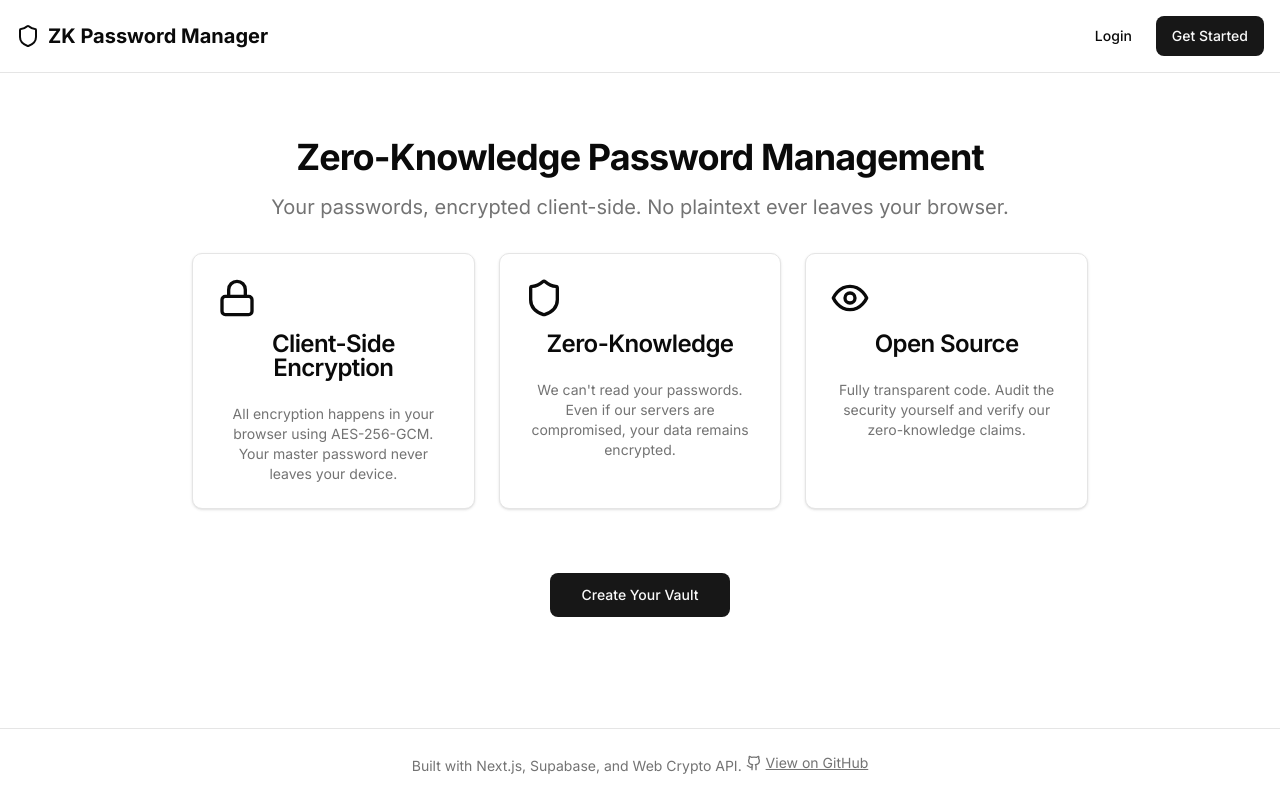
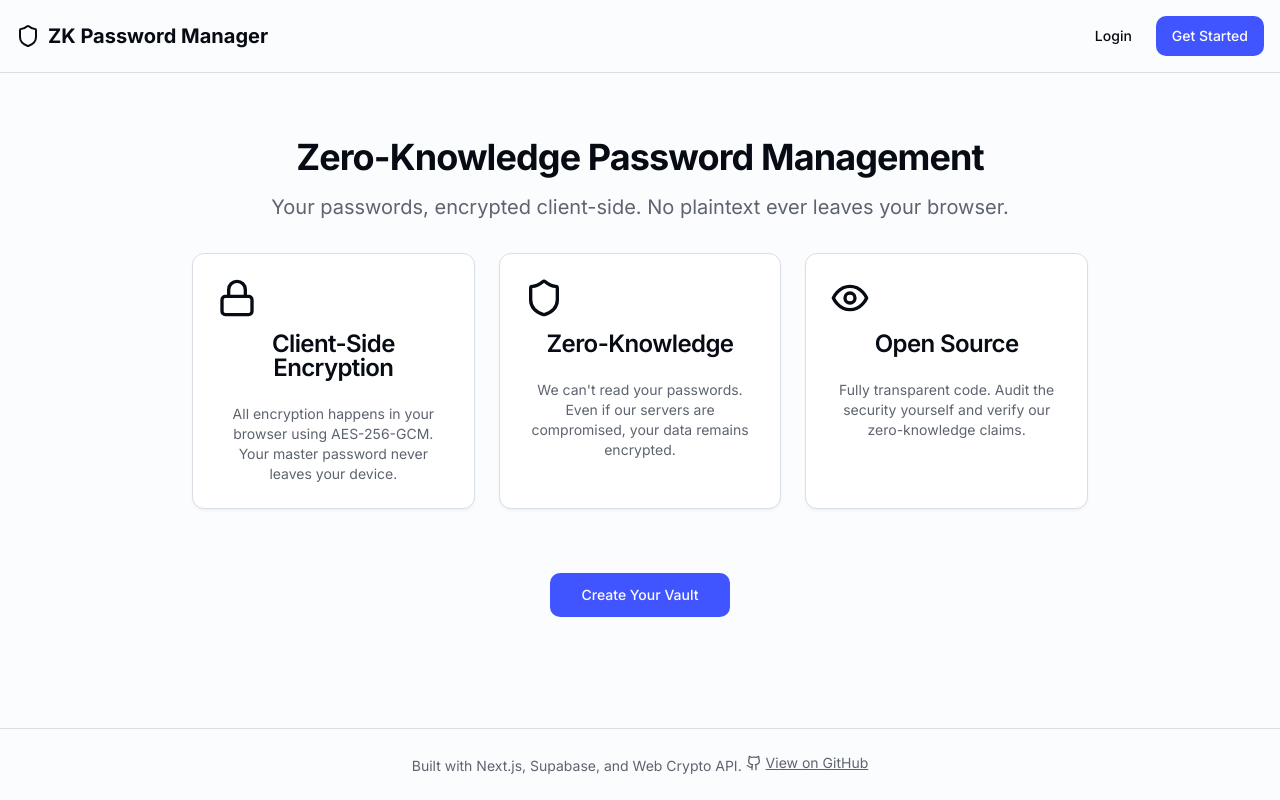
Before and after one commit to 4shil/Password-Manager, a Next.js app: page / in a window 1280 px wide. Built offline with nearby package versions, Linux system fonts and the light colour scheme.

Commit message:
2.0 start

```diff
--- a/src/styles/theme.css
+++ b/src/styles/theme.css
@@ -1,109 +1,238 @@
 /* Zero-Knowledge Password Manager Theme
- * OKLCH Color Tokens for Light and Dark Modes
+ * Premium OKLCH Color Tokens with Modern Design System
  */
 
 :root {
-  --background: oklch(1 0 0);
-  --foreground: oklch(0.145 0 0);
+  /* Core Colors - Vibrant Blue/Purple Accent */
+  --background: oklch(0.99 0.002 260);
+  --foreground: oklch(0.15 0.02 260);
   --card: oklch(1 0 0);
-  --card-foreground: oklch(0.145 0 0);
+  --card-foreground: oklch(0.15 0.02 260);
   --popover: oklch(1 0 0);
-  --popover-foreground: oklch(0.145 0 0);
-  --primary: oklch(0.205 0 0);
-  --primary-foreground: oklch(0.985 0 0);
-  --secondary: oklch(0.97 0 0);
-  --secondary-foreground: oklch(0.205 0 0);
-  --muted: oklch(0.97 0 0);
-  --muted-foreground: oklch(0.556 0 0);
-  --accent: oklch(0.97 0 0);
-  --accent-foreground: oklch(0.205 0 0);
-  --destructive: oklch(0.577 0.245 27.325);
-  --destructive-foreground: oklch(1 0 0);
-  --border: oklch(0.922 0 0);
-  --input: oklch(0.922 0 0);
-  --ring: oklch(0.708 0 0);
-  --chart-1: oklch(0.81 0.1 252);
-  --chart-2: oklch(0.62 0.19 260);
-  --chart-3: oklch(0.55 0.22 263);
-  --chart-4: oklch(0.49 0.22 264);
-  --chart-5: oklch(0.42 0.18 266);
-  --sidebar: oklch(0.985 0 0);
-  --sidebar-foreground: oklch(0.145 0 0);
-  --sidebar-primary: oklch(0.205 0 0);
-  --sidebar-primary-foreground: oklch(0.985 0 0);
-  --sidebar-accent: oklch(0.97 0 0);
-  --sidebar-accent-foreground: oklch(0.205 0 0);
-  --sidebar-border: oklch(0.922 0 0);
-  --sidebar-ring: oklch(0.708 0 0);
-  --font-sans:
-    ui-sans-serif, system-ui, -apple-system, BlinkMacSystemFont, 'Segoe UI',
-    Roboto, 'Helvetica Neue', Arial, 'Noto Sans', sans-serif,
-    'Apple Color Emoji', 'Segoe UI Emoji', 'Segoe UI Symbol', 'Noto Color Emoji';
+  --popover-foreground: oklch(0.15 0.02 260);
+
+  /* Primary - Rich Indigo */
+  --primary: oklch(0.55 0.25 270);
+  --primary-foreground: oklch(0.99 0 0);
+
+  /* Secondary - Soft Lavender */
+  --secondary: oklch(0.96 0.02 270);
+  --secondary-foreground: oklch(0.35 0.15 270);
+
+  /* Muted */
+  --muted: oklch(0.96 0.01 260);
+  --muted-foreground: oklch(0.5 0.02 260);
+
+  /* Accent - Vibrant Cyan */
+  --accent: oklch(0.75 0.15 200);
+  --accent-foreground: oklch(0.2 0.05 200);
+
+  /* Success - Emerald */
+  --success: oklch(0.7 0.2 145);
+  --success-foreground: oklch(0.99 0 0);
+
+  /* Warning - Amber */
+  --warning: oklch(0.8 0.15 80);
+  --warning-foreground: oklch(0.25 0.1 80);
+
+  /* Destructive */
+  --destructive: oklch(0.6 0.24 25);
+  --destructive-foreground: oklch(0.99 0 0);
+
+  /* Borders & Inputs */
+  --border: oklch(0.9 0.01 260);
+  --input: oklch(0.92 0.01 260);
+  --ring: oklch(0.55 0.25 270);
+
+  /* Chart Colors */
+  --chart-1: oklch(0.75 0.2 270);
+  --chart-2: oklch(0.65 0.22 200);
+  --chart-3: oklch(0.7 0.2 145);
+  --chart-4: oklch(0.75 0.15 80);
+  --chart-5: oklch(0.65 0.2 330);
+
+  /* Sidebar */
+  --sidebar: oklch(0.98 0.005 260);
+  --sidebar-foreground: oklch(0.15 0.02 260);
+  --sidebar-primary: oklch(0.55 0.25 270);
+  --sidebar-primary-foreground: oklch(0.99 0 0);
+  --sidebar-accent: oklch(0.94 0.02 270);
+  --sidebar-accent-foreground: oklch(0.35 0.15 270);
+  --sidebar-border: oklch(0.9 0.01 260);
+  --sidebar-ring: oklch(0.55 0.25 270);
+
+  /* Typography */
+  --font-sans: 'Inter', ui-sans-serif, system-ui, -apple-system, BlinkMacSystemFont, 'Segoe UI', Roboto, 'Helvetica Neue', Arial, sans-serif;
   --font-serif: ui-serif, Georgia, Cambria, 'Times New Roman', Times, serif;
-  --font-mono:
-    ui-monospace, SFMono-Regular, Menlo, Monaco, Consolas, 'Liberation Mono',
-    'Courier New', monospace;
-  --radius: 0.625rem;
-  --shadow-x: 0;
-  --shadow-y: 1px;
-  --shadow-blur: 3px;
-  --shadow-spread: 0px;
-  --shadow-opacity: 0.1;
-  --shadow-color: oklch(0 0 0);
-  --shadow-2xs: 0 1px 3px 0px hsl(0 0% 0% / 0.05);
-  --shadow-xs: 0 1px 3px 0px hsl(0 0% 0% / 0.05);
-  --shadow-sm:
-    0 1px 3px 0px hsl(0 0% 0% / 0.1), 0 1px 2px -1px hsl(0 0% 0% / 0.1);
-  --shadow: 0 1px 3px 0px hsl(0 0% 0% / 0.1), 0 1px 2px -1px hsl(0 0% 0% / 0.1);
-  --shadow-md:
-    0 1px 3px 0px hsl(0 0% 0% / 0.1), 0 2px 4px -1px hsl(0 0% 0% / 0.1);
-  --shadow-lg:
-    0 1px 3px 0px hsl(0 0% 0% / 0.1), 0 4px 6px -1px hsl(0 0% 0% / 0.1);
-  --shadow-xl:
-    0 1px 3px 0px hsl(0 0% 0% / 0.1), 0 8px 10px -1px hsl(0 0% 0% / 0.1);
-  --shadow-2xl: 0 1px 3px 0px hsl(0 0% 0% / 0.25);
+  --font-mono: 'JetBrains Mono', ui-monospace, SFMono-Regular, Menlo, Monaco, Consolas, monospace;
+
+  /* Border Radius */
+  --radius: 0.75rem;
+  --radius-lg: 1rem;
+  --radius-xl: 1.25rem;
+  --radius-2xl: 1.5rem;
+
+  /* Shadows - Premium Layered */
+  --shadow-2xs: 0 1px 2px 0 oklch(0.15 0.02 260 / 0.04);
+  --shadow-xs: 0 1px 3px 0 oklch(0.15 0.02 260 / 0.06);
+  --shadow-sm: 0 2px 4px -1px oklch(0.15 0.02 260 / 0.06), 0 1px 2px -1px oklch(0.15 0.02 260 / 0.04);
+  --shadow: 0 4px 6px -1px oklch(0.15 0.02 260 / 0.08), 0 2px 4px -2px oklch(0.15 0.02 260 / 0.04);
+  --shadow-md: 0 8px 16px -4px oklch(0.15 0.02 260 / 0.1), 0 4px 6px -2px oklch(0.15 0.02 260 / 0.05);
+  --shadow-lg: 0 16px 32px -8px oklch(0.15 0.02 260 / 0.12), 0 8px 16px -4px oklch(0.15 0.02 260 / 0.06);
+  --shadow-xl: 0 24px 48px -12px oklch(0.15 0.02 260 / 0.15), 0 12px 24px -6px oklch(0.15 0.02 260 / 0.08);
+  --shadow-2xl: 0 32px 64px -16px oklch(0.15 0.02 260 / 0.2);
+
+  /* Glow Effects */
+  --glow-primary: 0 0 20px oklch(0.55 0.25 270 / 0.3);
+  --glow-accent: 0 0 20px oklch(0.75 0.15 200 / 0.3);
+  --glow-success: 0 0 20px oklch(0.7 0.2 145 / 0.3);
+
+  /* Glassmorphism */
+  --glass-bg: oklch(1 0 0 / 0.7);
+  --glass-border: oklch(1 0 0 / 0.3);
+  --glass-blur: 16px;
+
+  /* Animation Timings */
+  --transition-fast: 150ms cubic-bezier(0.4, 0, 0.2, 1);
+  --transition-normal: 250ms cubic-bezier(0.4, 0, 0.2, 1);
+  --transition-slow: 350ms cubic-bezier(0.4, 0, 0.2, 1);
+  --spring: cubic-bezier(0.34, 1.56, 0.64, 1);
 }
 
 .dark {
-  --background: oklch(0.145 0 0);
-  --foreground: oklch(0.985 0 0);
-  --card: oklch(0.205 0 0);
-  --card-foreground: oklch(0.985 0 0);
-  --popover: oklch(0.269 0 0);
-  --popover-foreground: oklch(0.985 0 0);
-  --primary: oklch(0.922 0 0);
-  --primary-foreground: oklch(0.205 0 0);
-  --secondary: oklch(0.269 0 0);
-  --secondary-foreground: oklch(0.985 0 0);
-  --muted: oklch(0.269 0 0);
-  --muted-foreground: oklch(0.708 0 0);
-  --accent: oklch(0.371 0 0);
-  --accent-foreground: oklch(0.985 0 0);
-  --destructive: oklch(0.704 0.191 22.216);
-  --destructive-foreground: oklch(0.985 0 0);
-  --border: oklch(0.205 0 0);
-  --input: oklch(0.325 0 0);
-  --ring: oklch(0.556 0 0);
-  --chart-1: oklch(0.81 0.1 252);
-  --chart-2: oklch(0.62 0.19 260);
-  --chart-3: oklch(0.55 0.22 263);
-  --chart-4: oklch(0.49 0.22 264);
-  --chart-5: oklch(0.42 0.18 266);
-  --sidebar: oklch(0.205 0 0);
-  --sidebar-foreground: oklch(0.985 0 0);
-  --sidebar-primary: oklch(0.488 0.243 264.376);
-  --sidebar-primary-foreground: oklch(0.985 0 0);
-  --sidebar-accent: oklch(0.269 0 0);
-  --sidebar-accent-foreground: oklch(0.985 0 0);
-  --sidebar-border: oklch(0.275 0 0);
-  --sidebar-ring: oklch(0.439 0 0);
+  /* Core Colors - Rich Dark */
+  --background: oklch(0.13 0.015 270);
+  --foreground: oklch(0.95 0.01 260);
+  --card: oklch(0.18 0.02 270);
+  --card-foreground: oklch(0.95 0.01 260);
+  --popover: oklch(0.2 0.025 270);
+  --popover-foreground: oklch(0.95 0.01 260);
+
+  /* Primary - Bright Indigo */
+  --primary: oklch(0.7 0.22 270);
+  --primary-foreground: oklch(0.15 0.02 270);
+
+  /* Secondary */
+  --secondary: oklch(0.25 0.03 270);
+  --secondary-foreground: oklch(0.9 0.01 270);
+
+  /* Muted */
+  --muted: oklch(0.22 0.02 270);
+  --muted-foreground: oklch(0.65 0.02 260);
+
+  /* Accent - Cyan Glow */
+  --accent: oklch(0.75 0.18 200);
+  --accent-foreground: oklch(0.15 0.05 200);
+
+  /* Success */
+  --success: oklch(0.7 0.22 145);
+  --success-foreground: oklch(0.15 0.05 145);
+
+  /* Warning */
+  --warning: oklch(0.8 0.18 80);
+  --warning-foreground: oklch(0.2 0.08 80);
+
+  /* Destructive */
+  --destructive: oklch(0.65 0.22 25);
+  --destructive-foreground: oklch(0.95 0 0);
+
+  /* Borders & Inputs */
+  --border: oklch(0.28 0.02 270);
+  --input: oklch(0.22 0.02 270);
+  --ring: oklch(0.7 0.22 270);
+
+  /* Chart Colors */
+  --chart-1: oklch(0.7 0.22 270);
+  --chart-2: oklch(0.7 0.2 200);
+  --chart-3: oklch(0.7 0.22 145);
+  --chart-4: oklch(0.8 0.18 80);
+  --chart-5: oklch(0.7 0.22 330);
+
+  /* Sidebar */
+  --sidebar: oklch(0.16 0.02 270);
+  --sidebar-foreground: oklch(0.95 0.01 260);
+  --sidebar-primary: oklch(0.7 0.22 270);
+  --sidebar-primary-foreground: oklch(0.15 0.02 270);
+  --sidebar-accent: oklch(0.25 0.03 270);
+  --sidebar-accent-foreground: oklch(0.9 0.01 270);
+  --sidebar-border: oklch(0.28 0.02 270);
+  --sidebar-ring: oklch(0.7 0.22 270);
+
+  /* Shadows - Dark Mode */
+  --shadow-2xs: 0 1px 2px 0 oklch(0 0 0 / 0.2);
+  --shadow-xs: 0 1px 3px 0 oklch(0 0 0 / 0.25);
+  --shadow-sm: 0 2px 4px -1px oklch(0 0 0 / 0.25), 0 1px 2px -1px oklch(0 0 0 / 0.2);
+  --shadow: 0 4px 6px -1px oklch(0 0 0 / 0.3), 0 2px 4px -2px oklch(0 0 0 / 0.2);
+  --shadow-md: 0 8px 16px -4px oklch(0 0 0 / 0.35), 0 4px 6px -2px oklch(0 0 0 / 0.25);
+  --shadow-lg: 0 16px 32px -8px oklch(0 0 0 / 0.4), 0 8px 16px -4px oklch(0 0 0 / 0.3);
+  --shadow-xl: 0 24px 48px -12px oklch(0 0 0 / 0.45), 0 12px 24px -6px oklch(0 0 0 / 0.35);
+  --shadow-2xl: 0 32px 64px -16px oklch(0 0 0 / 0.5);
+
+  /* Glow Effects - Dark Mode */
+  --glow-primary: 0 0 30px oklch(0.7 0.22 270 / 0.4);
+  --glow-accent: 0 0 30px oklch(0.75 0.18 200 / 0.4);
+  --glow-success: 0 0 30px oklch(0.7 0.22 145 / 0.4);
+
+  /* Glassmorphism - Dark Mode */
+  --glass-bg: oklch(0.18 0.02 270 / 0.8);
+  --glass-border: oklch(0.4 0.02 270 / 0.2);
+  --glass-blur: 20px;
 }
 
+/* Base Styles */
 * {
   @apply border-border;
 }
 
+html {
+  scroll-behavior: smooth;
+}
+
 body {
-  @apply bg-background text-foreground;
+  @apply bg-background text-foreground antialiased;
   font-family: var(--font-sans);
+  font-feature-settings: 'cv02', 'cv03', 'cv04', 'cv11';
 }
+
+/* Selection */
+::selection {
+  background: oklch(0.55 0.25 270 / 0.3);
+  color: inherit;
+}
+
+.dark ::selection {
+  background: oklch(0.7 0.22 270 / 0.4);
+}
+
+/* Scrollbar */
+::-webkit-scrollbar {
+  width: 8px;
+  height: 8px;
+}
+
+::-webkit-scrollbar-track {
+  background: transparent;
+}
+
+::-webkit-scrollbar-thumb {
+  background: oklch(0.7 0.02 260 / 0.4);
+  border-radius: 4px;
+}
+
+::-webkit-scrollbar-thumb:hover {
+  background: oklch(0.6 0.02 260 / 0.6);
+}
+
+.dark ::-webkit-scrollbar-thumb {
+  background: oklch(0.4 0.02 270 / 0.4);
+}
+
+.dark ::-webkit-scrollbar-thumb:hover {
+  background: oklch(0.5 0.02 270 / 0.6);
+}
+
+/* Focus Styles */
+:focus-visible {
+  outline: 2px solid var(--ring);
+  outline-offset: 2px;
+}
```
